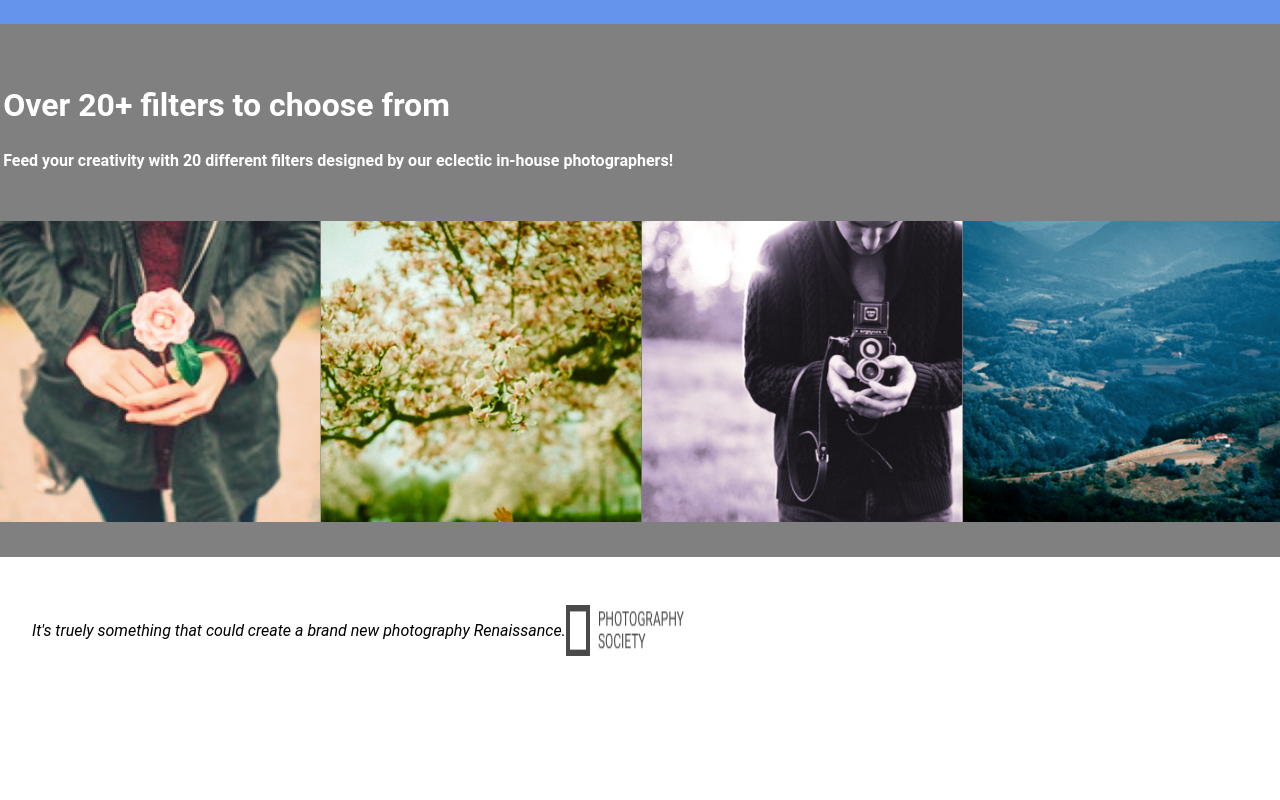
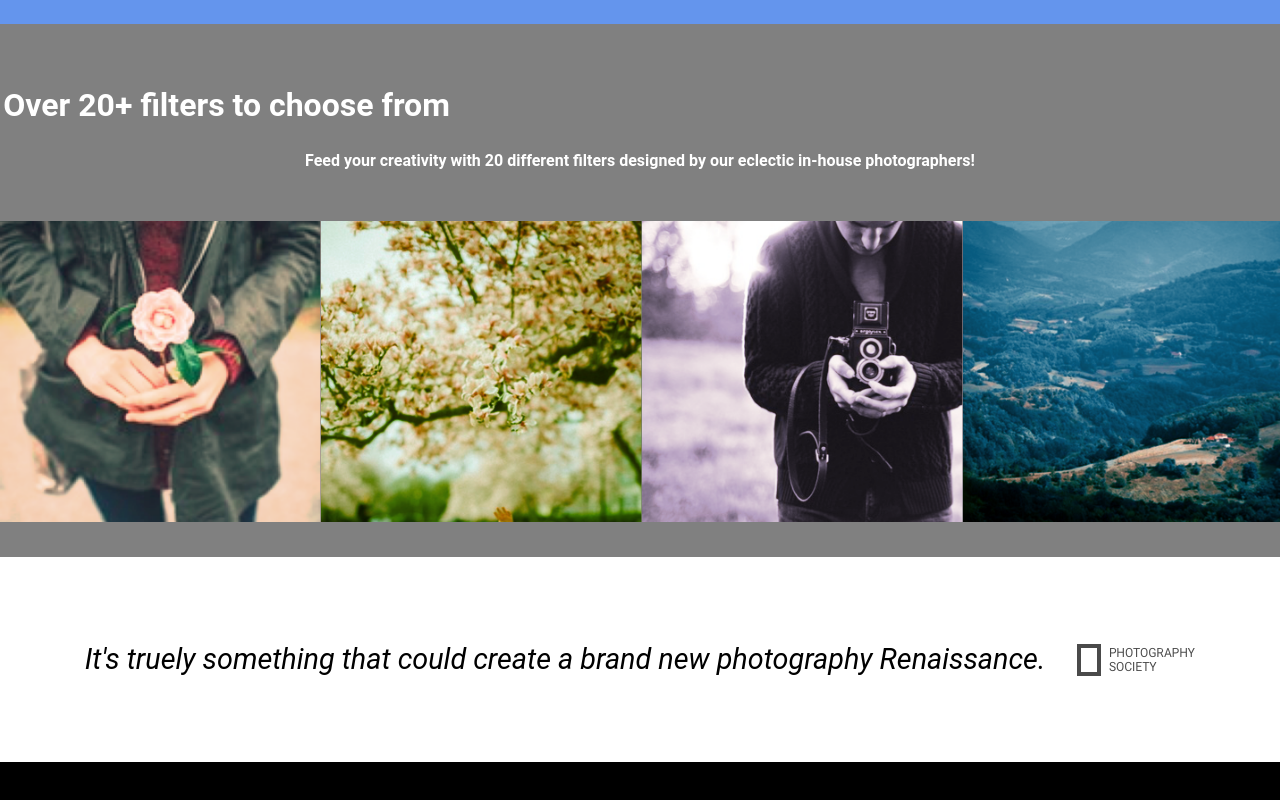
Before and after one commit to MSGJack/foto, a plain HTML site: page index.html in a window 1280 px wide. Shown: the part 1504-2304 px from the top of the page. Before the commit the page ends 2208 px from the top, so only its background shows below. Drawn offline with nearby package versions, Linux system fonts and the light colour scheme; a web font is replaced by a local one.

```diff
--- a/style.css
+++ b/style.css
@@ -188,6 +188,7 @@ header .icon {
     font-weight: bold;
     font-size: 1rem;
     line-height: 1.4;
+    text-align: center;
 }
 
 #list-filters .list {
@@ -202,27 +203,26 @@ header .icon {
 
 #quotes {
     background-color: white;
-    align-items: center;
-    justify-content: center;
 }
 
 #quotes .words {
-    font-size: 30px;
-    color: black;
-    font-style: italic;
     display: flex;
     padding: 3rem 2rem;
+    align-items: center;
+    justify-content: center;
 }
 
 #quotes p {
     color: black;
     font-style: italic;
-    font-size: medium;
+    font-size: 1.8rem;
+    padding-right: 2rem;
+    line-height: 1.8;
 }
 
 footer {
     background-color: black;
-    padding: 3px 8px;
+    padding: 2rem 3rem;
 }
 
 footer .cr {
```
